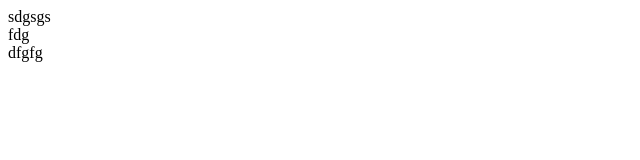
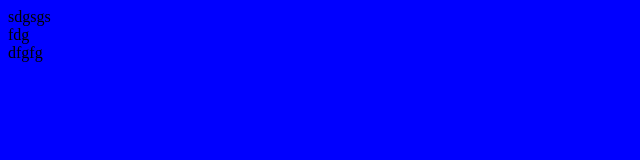
Before and after one commit to Kharko7/git-course, a plain HTML site: page index.html in a window 1280 px wide. Shown: the whole page, without its empty margins (0-640 px from the left). Drawn offline with Linux system fonts and the light colour scheme.

Commit message:
addStyle

```diff
--- a/index.html
+++ b/index.html
@@ -5,6 +5,7 @@
 	<meta charset="UTF-8">
 	<meta http-equiv="X-UA-Compatible" content="IE=edge">
 	<meta name="viewport" content="width=device-width, initial-scale=1.0">
+	<link rel="stylesheet" href="syle.css">
 	<title>Document</title>
 </head>
 <div>sdgsgs</div>
--- /dev/null
+++ b/syle.css
@@ -0,0 +1,3 @@
+body {
+	background-color: blue;
+}
```
